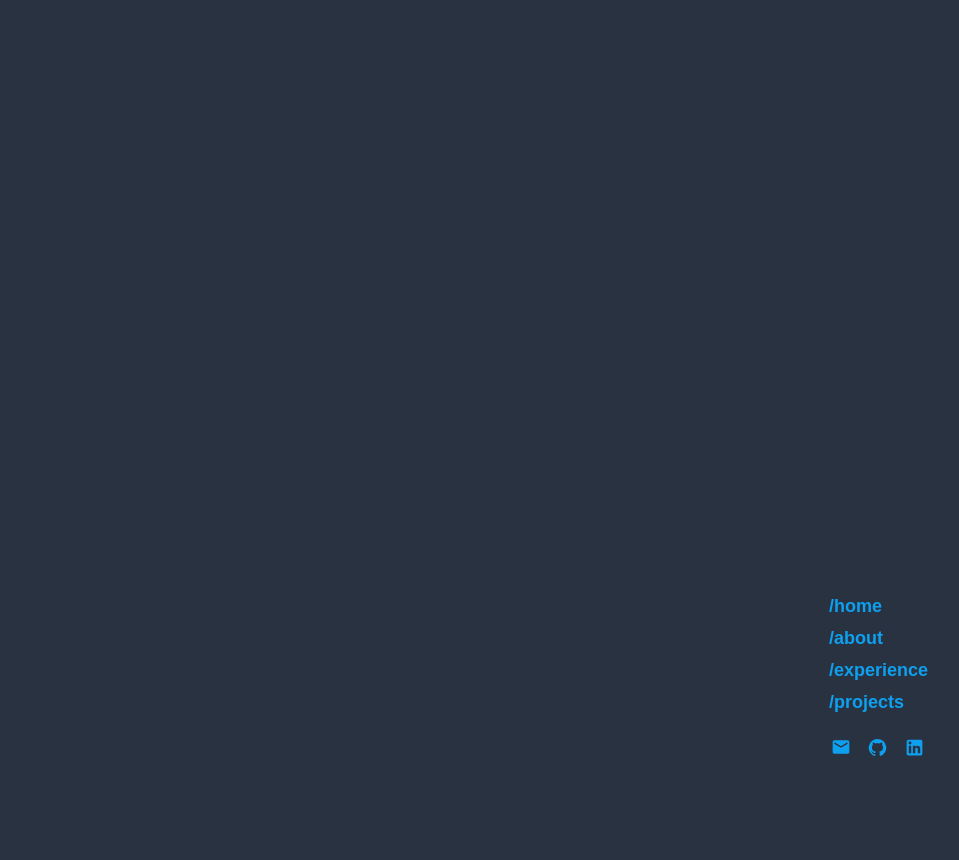
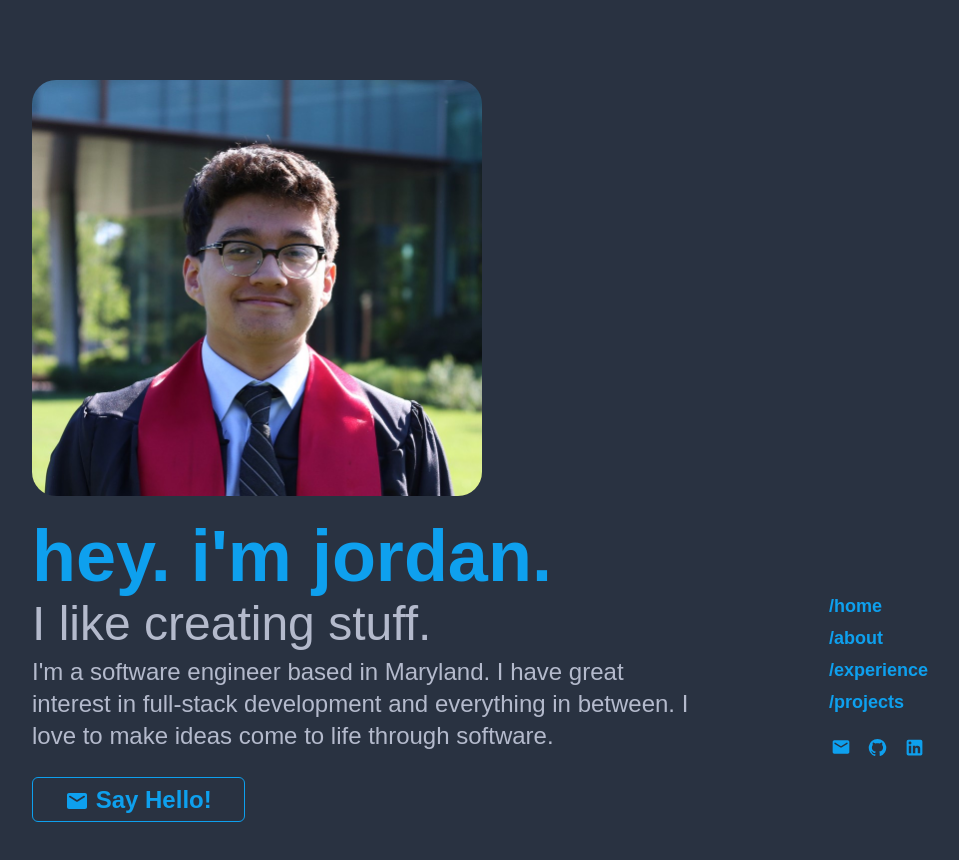
Before and after one commit to jordanmarry/jordanmarry.github.io, a Next.js app: page / in a window 1280 px wide. Shown: the top 860 px of the page, without its empty margins (288-1247 px from the left). Before the commit the page ends 800 px from the top, so only its background shows below. Built offline with nearby package versions, Linux system fonts and the light colour scheme; a web font is replaced by a local one.

Commit message:
added Intro Page

```diff
--- a/next.config.js
+++ b/next.config.js
@@ -1,6 +1,8 @@
 /** @type {import('next').NextConfig} */
 const nextConfig = {
+    images: { unoptimized: true },
     output: 'export',
+
 }
 
 module.exports = nextConfig
--- a/package.json
+++ b/package.json
@@ -21,6 +21,7 @@
     "postcss": "8.4.25",
     "react": "^18.2.0",
     "react-dom": "^18.2.0",
+    "react-type-animation": "^3.1.0",
     "tailwindcss": "3.3.2"
   },
   "description": "This is a [Next.js](https://nextjs.org/) project bootstrapped with [`create-next-app`](https://github.com/vercel/next.js/tree/canary/packages/create-next-app).",
--- /dev/null
+++ b/src/components/Intro.js
@@ -0,0 +1,68 @@
+import React from 'react';
+import { motion } from 'framer-motion';
+import { TypeAnimation } from 'react-type-animation';
+import photo from '../../public/images/photo.jpg'
+import EmailRoundedIcon from '@mui/icons-material/EmailRounded';
+import Image from 'next/image'
+
+const Intro = () => {
+  return (
+    <div id='home' className='flex flex-col pb-48'>
+
+      <motion.div
+          initial={{ y: '-25%', opacity: 0 }}
+          animate={{ y: '0%', opacity: 1 }}
+          transition={{duration:1.1}}
+          className="z-[-1]"
+      >
+          <Image
+            src={photo}
+            width={450}
+            height={450}
+            alt="Jordan Photo"
+            className='rounded-3xl'
+          />
+      </motion.div>
+
+      <div className='flex flex-col pt-6'>
+        <div className='font-bold text-7xl pb-2'>
+          <TypeAnimation className='text-light-blue'
+            sequence={[
+              'hey. i\'m jordan. '
+            ]}
+            repeat={0}
+          />
+        </div>
+
+        <motion.div className='text-5xl text-grey pb-2 max-w-full'
+          initial={{ y: '100%', opacity: 0 }}
+          animate={{ y: '0%', opacity: 1 }}
+          transition={{duration:0.75}}
+        >
+          I like creating stuff.
+        </motion.div>
+        <motion.div className='max-w-full text-2xl text-grey md:max-w-2xl'
+          initial={{ y: '50%', opacity: 0 }}
+          animate={{ y: '0%', opacity: 1 }}
+          transition={{duration:1.1}}
+        >
+          I&apos;m a software engineer based in Maryland. I have great interest in full-stack development and everything in between. I love to make ideas come to life through software.
+
+          <div className='pt-8'>
+            <a href='mailto:jordan.a.marry@gmail.com' className="text-2xl text-light-blue font-bold py-2 px-8 cursor-pointer border border-light-blue rounded-md hover:text-white hover:border-white">
+                <EmailRoundedIcon></EmailRoundedIcon>
+                {"  " + "Say Hello!"}
+            </a>
+          </div>
+
+        </motion.div>
+
+
+      </div>
+
+
+    </div>
+  );
+};
+
+export default Intro;
--- a/src/pages/index.js
+++ b/src/pages/index.js
@@ -1,5 +1,5 @@
 import Head from 'next/head';
-// import Intro from "../components/Intro";
+import Intro from "../components/Intro";
 // import About from "../components/About";
 // import Experience from '../components/Experience';
 // import Project from '../components/Project';
@@ -13,8 +13,8 @@ export default function Home() {
         <meta name="description" content="I'm a aspiring software engineer that wants to innovative and helpful applications." />
         <link rel="icon" href="/fav.png" />
       </Head>
-      {/* <Intro />
-      <About />
+      <Intro />
+      {/* <About />
       <Experience />
       <Project />
       <Footer /> */}
```
Also changed, not shown: 1 other file (tests, documents, lock files or other folders).
